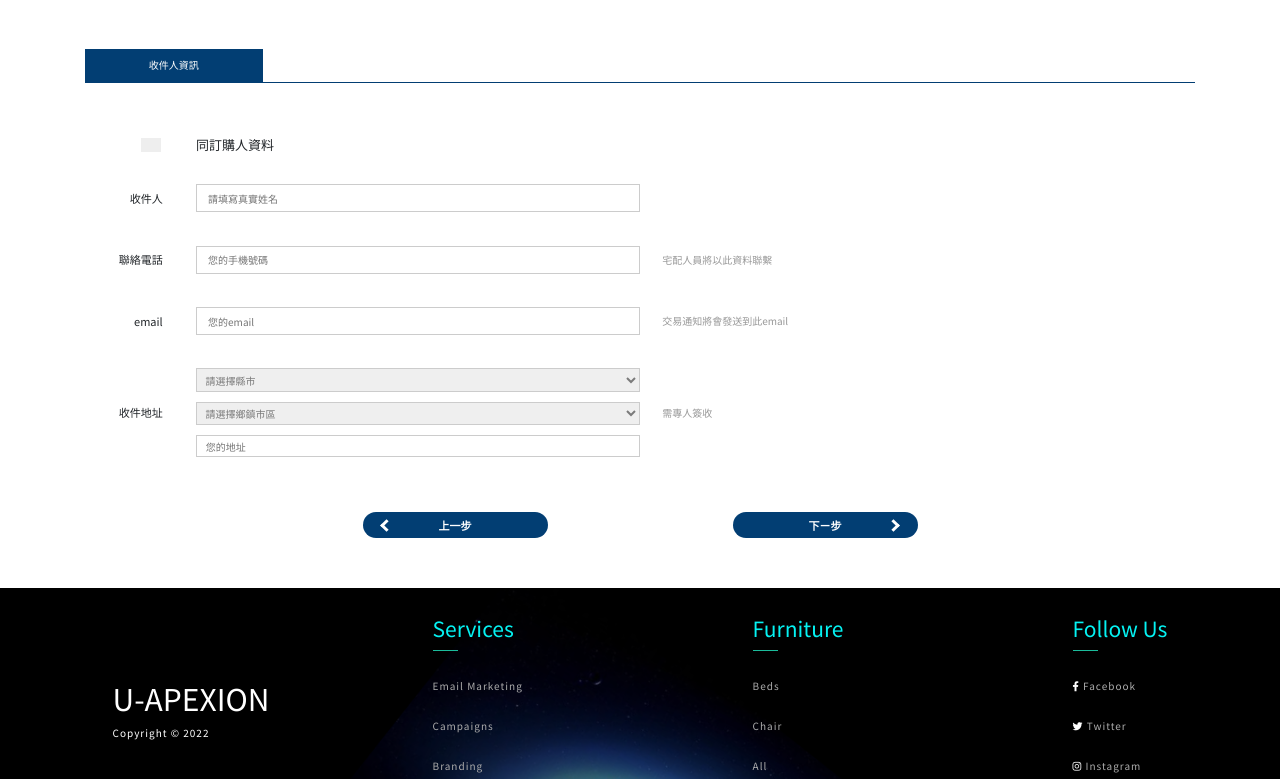
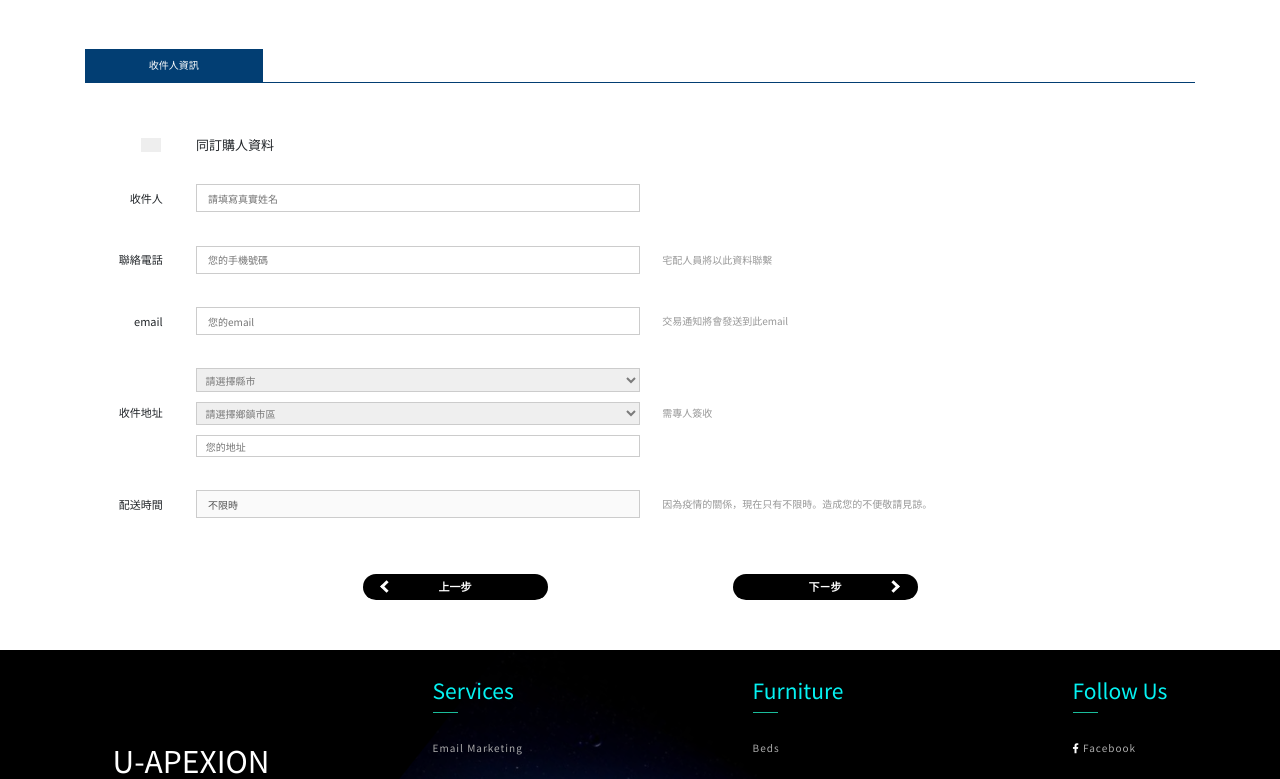
Before and after one commit to Jhih-Ting23472002/u-apexion-react, a React (Create React App) app: page /cart-information in a window 1280 px wide. Shown: the part 673-1452 px from the top of the page. Built offline with nearby package versions, Linux system fonts and the light colour scheme.

Commit message:
小修改hover，配送時間

```diff
--- a/src/pages/Cart/CartChoosePayment.css
+++ b/src/pages/Cart/CartChoosePayment.css
@@ -45,14 +45,14 @@
   font-weight: bold;
 }
 .cart-btn-check {
-  background-color: #023e73;
+  background-color: #000;
   color: #fff;
   width: 250px;
   border-radius: 20px;
   margin: auto;
 }
 .cart-btn-check:hover {
-  color: pink;
+  color: #fff;
 }
 .separated-line {
   width: 100%;
@@ -108,7 +108,7 @@
 
 .cart-remove-btn {
   width: 20%;
-  background-color: #023e73;
+  background-color: #000;
   color: #fff;
   border-radius: 20px;
   font-size: 0.8rem;
@@ -118,7 +118,7 @@
 }
 
 .cart-remove-btn:hover {
-  color: pink;
+  color: #fff;
 }
 
 .cart-order-money {
@@ -361,7 +361,7 @@
 }
 .continue-btn{
   width: 40%;
-  background-color: #023e73;
+  background-color: #000;
   color: #fff;
   border-radius: 20px;
   font-size: 1.1rem;
@@ -370,7 +370,7 @@
 }
 .next-btn{
   width: 40%;
-  background-color: #023e73;
+  background-color: #000;
   color: #fff;
   border-radius: 20px;
   font-size: 1.1rem;
--- a/src/pages/Cart/CartInformation.css
+++ b/src/pages/Cart/CartInformation.css
@@ -109,8 +109,8 @@
     display: block;
 }
 .cart-checkbox-label .cart-checkmark:after {
-    left: 7px;
-    top: 1px;
+    left: 40%;
+    top: 18%;
     width: 5px;
     height: 10px;
     border: solid white;
@@ -148,6 +148,9 @@
     margin-top: 2%;
     display: flex;
     justify-content: space-around;
+}
+.next-btn:hover{
+    color: #fff;
 }
 .position{
     position: relative;
--- a/src/pages/Cart/CartInformation.js
+++ b/src/pages/Cart/CartInformation.js
@@ -135,6 +135,19 @@ const CartInformation = () => {
                 </div>
                 <div className="mobile-or-telephone">需專人簽收</div>
               </div>
+              <div className="recipient-information-name-mobile-email-address">
+                <label className="consumer-recipient-label-margin">
+                  配送時間
+                </label>
+                <input
+                  className="consumer-recipient-input"
+                  value="不限時"
+                  disabled
+                ></input>
+                <div className="mobile-or-telephone">
+                  因為疫情的關係，現在只有不限時。造成您的不便敬請見諒。
+                </div>
+              </div>
             </div>
           </div>
           <div className="previous-next-btn">
```
